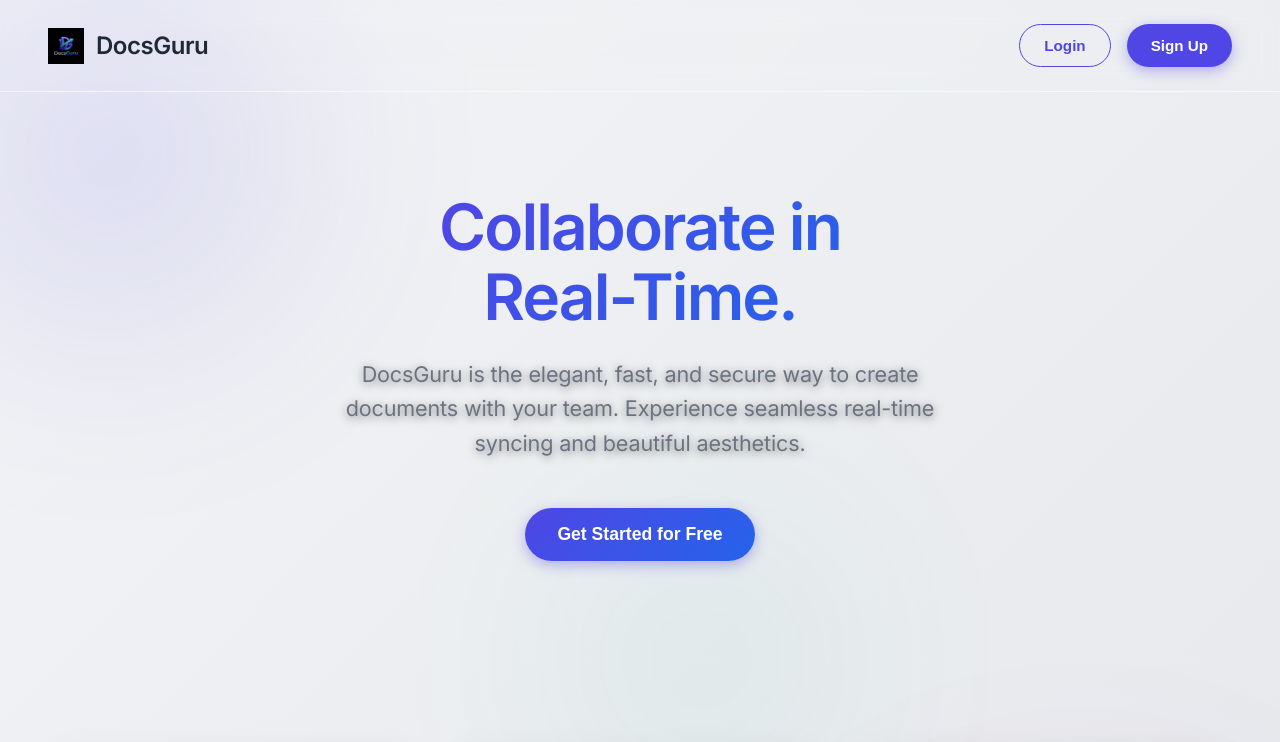
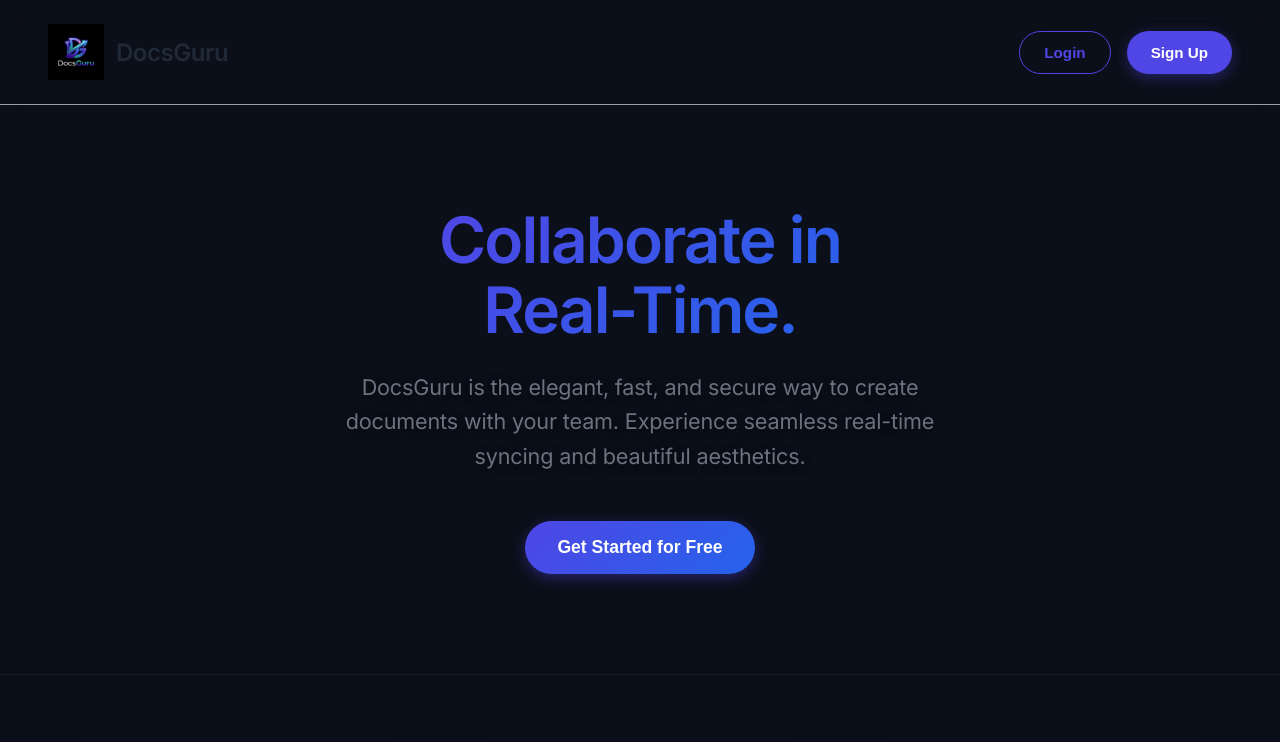
Before and after one commit to SAFI19122002/collab-docs, a React (Vite) app in the folder client/: page / in a window 1280 px wide. Shown: the top 742 px of the page. Built offline with nearby package versions, Linux system fonts and the light colour scheme; what quill-cursors would draw is missing.

Commit message:
style(landing): enlarge navbar logo and apply a subtle dark navy background

```diff
--- a/client/src/styles/landing.css
+++ b/client/src/styles/landing.css
@@ -4,6 +4,8 @@
     flex-direction: column;
     position: relative;
     overflow: hidden;
+    background-color: #0b0f19;
+    /* Subtle deep dark background */
     /* Contain the glowing blobs */
 }
 
@@ -76,7 +78,7 @@
 }
 
 .landing-nav .logo-img {
-    height: 36px;
+    height: 56px;
     width: auto;
     object-fit: contain;
 }
```
Also changed, not shown: 2 other files (tests, documents, lock files or other folders).
